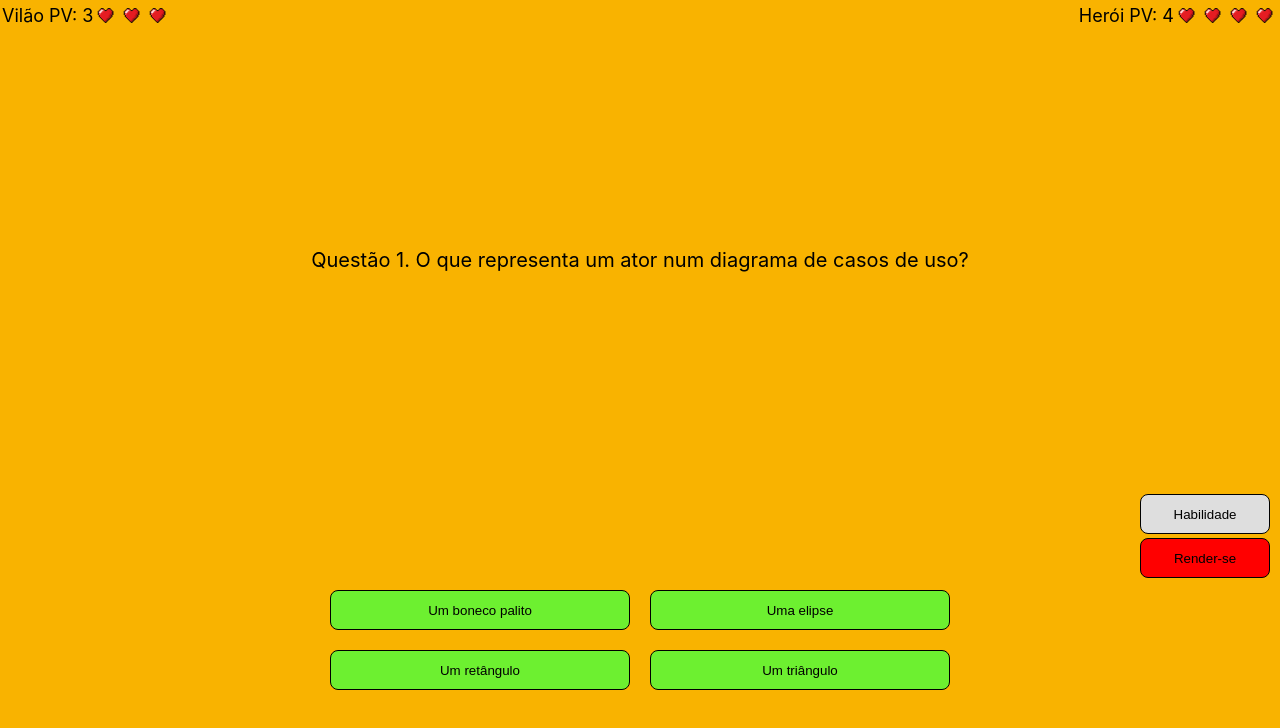
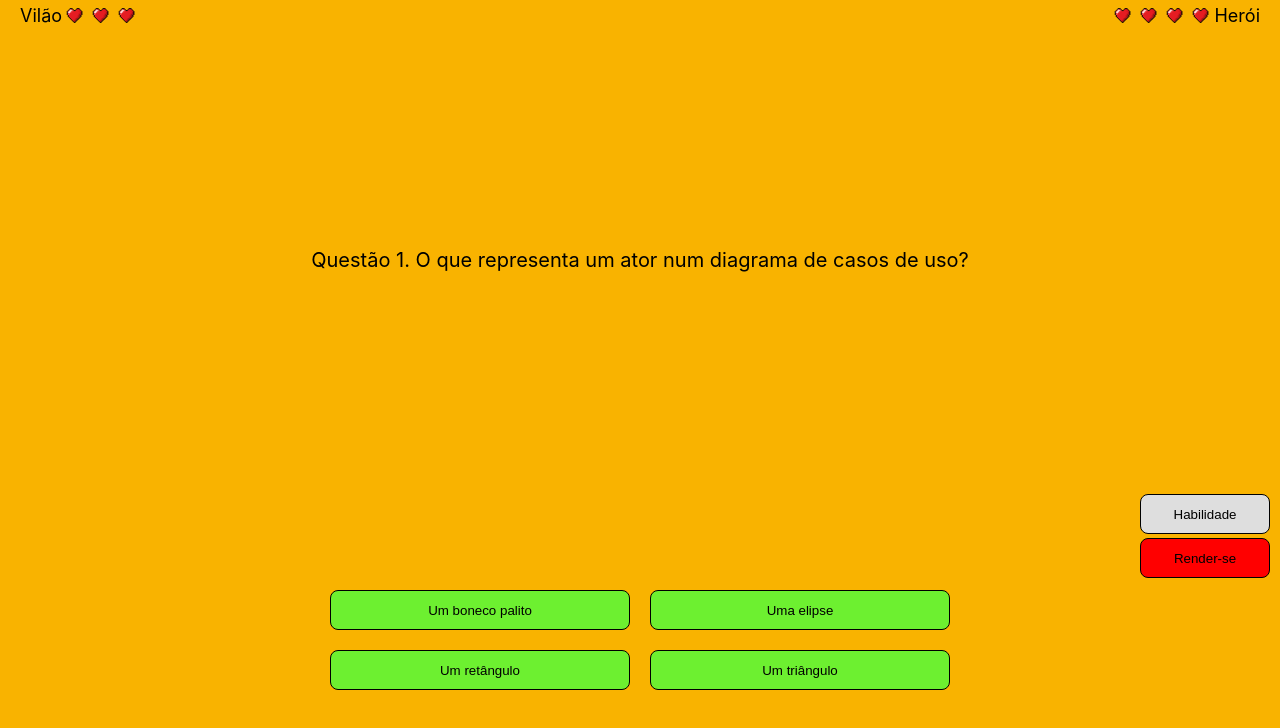
Before and after one commit to IrvinKXT/ucbattle, a React (Create React App) app: page /V1 in a window 1280 px wide. Shown: the top 728 px of the page. Built offline with nearby package versions, Linux system fonts and the light colour scheme.

Commit message:
Add files via upload

```diff
--- a/src/Treino.js
+++ b/src/Treino.js
@@ -142,8 +142,8 @@ function Treino(props) {
         else {
             charada = Questoes[questao];
         }
-        const vilao = "Vilão PV: " + vpv;
-        const heroi = "Herói PV: 4";
+        const vilao = "Vilão"
+        const heroi = "Herói";
 
         if (hwin === true) {
             if (props.ganharPerder) {
@@ -153,7 +153,7 @@ function Treino(props) {
                 <div className='vcontainer'>
                     <div className='pvs'>
                         <div className='vpv'>{vilao} {Coracao(0, vpv)}</div>
-                        <div className='hpv'>{heroi} {Coracao(0, 4)}</div>
+                        <div className='hpv'>{Coracao(0, 4)} {heroi}</div>
                     </div>
                     <div className='charadasFim'>
                         <div>{charada}</div>
@@ -182,7 +182,7 @@ function Treino(props) {
             <div className='vcontainer'>
                 <div className='pvs'>
                     <div className='vpv'>{vilao} {Coracao(0, vpv)}</div>
-                    <div className='hpv'>{heroi} {Coracao(0, 4)}</div>
+                    <div className='hpv'>{Coracao(0, 4)} {heroi}</div>
                 </div>
                 <div className='charadas'>
                     <div>{charada}</div>
--- a/src/V.css
+++ b/src/V.css
@@ -93,14 +93,14 @@ body{
   display: flex;
   align-items: center;
   justify-content: center;
-  margin-right: 2px;
+  margin-right: 20px;
 }
 
 .vpv{
   display: flex;
   align-items: center;
   justify-content: center;
-  margin-left: 2px;
+  margin-left: 20px;
 }
 
 .botoesOpcoes{
--- a/src/V1.js
+++ b/src/V1.js
@@ -1,6 +1,6 @@
-import React, {useState} from 'react';
+import React, { useState } from 'react';
 import './V.css';
-import {Link} from 'react-router-dom';
+import { Link } from 'react-router-dom';
 //import axios from 'axios';
 import Alternativa from './components/Alternativa';
 import Dica from './components/Dica';
@@ -11,7 +11,7 @@ import Lose from './components/lose.mp3';
 import HeR from './components/HeR';
 import Corazon from './components/imgs/Corazon.png';
 
-function V1(props){
+function V1(props) {
     const [questao, setQuestao] = useState(0);
     const [alternativa, setAlternativa] = useState(0);
     const [dica, setDica] = useState(0);
@@ -23,8 +23,8 @@ function V1(props){
     const [desativah, setDesativah] = useState(false);
     const [hcor, setHcor] = useState('#DEDEDE');
     const [acor] = useState('#6DF030');
-    const [victory] = useState({audio: new Audio(Victory)});
-    const [lose] = useState({audio: new Audio(Lose)});
+    const [victory] = useState({ audio: new Audio(Victory) });
+    const [lose] = useState({ audio: new Audio(Lose) });
     //const [clicou, setClicou] = useState(false);
 
     /*const updateAPIData = async () => {
@@ -32,24 +32,24 @@ function V1(props){
     }*/
 
     const Habilidade = () => {
-        if(hpv <= 2 && desativah === false){
+        if (hpv <= 2 && desativah === false) {
             setUsouh(true);
         }
     }
 
     const Coracao = (index, max) => {
         let row = [];
-        for(index; index < max; index++){
-            row.push(<img className='CorazonImg' src={Corazon} alt=''/>)
+        for (index; index < max; index++) {
+            row.push(<img className='CorazonImg' src={Corazon} alt='' />)
         }
         return row;
     }
 
     const arrumaCorH = () => {
-        if(!desativah && hpv <= 2 && hcor === '#DEDEDE'){
+        if (!desativah && hpv <= 2 && hcor === '#DEDEDE') {
             setHcor('#4791FF');
         }
-        if(desativah && hcor === '#4791FF'){
+        if (desativah && hcor === '#4791FF') {
             setHcor('#DEDEDE');
         }
     }
@@ -80,59 +80,59 @@ function V1(props){
         setHcor('#DEDEDE');
     }
 
-    function confereAlternativa(i){
+    function confereAlternativa(i) {
         let certo = false;
-        if(vpv > 0 && hpv > 0){
-            for(let x = 0; x < corretas.length; x++){
-                if(i + alternativa === corretas[x]){
+        if (vpv > 0 && hpv > 0) {
+            for (let x = 0; x < corretas.length; x++) {
+                if (i + alternativa === corretas[x]) {
                     certo = true;
                 }
             }
 
-            if(certo){
+            if (certo) {
                 /*if(props.acertarErrar){
                     let audio = new Audio(Correct);
                     audio.play();
                 }*/
-                if(vpv > 1){
+                if (vpv > 1) {
                     setVpv(vpv - 1)
                     setQuestao(questao + 1)
                     setAlternativa(alternativa + 4)
                     setDica(dica + 1)
-                    if(usouh){
+                    if (usouh) {
                         setDesativah(true)
                         setUsouh(false)
                     }
                 }
-                else{
+                else {
                     setVpv(vpv - 1)
                     setHwin(true)
-                    if(usouh){
+                    if (usouh) {
                         setDesativah(true)
                         setUsouh(false)
                     }
                 }
             }
-            else{
+            else {
                 /*if(props.acertarErrar){
                     let audio = new Audio(Incorrect);
                     audio.play();
                 }*/
-                if(hpv > 1){
+                if (hpv > 1) {
                     setHpv(hpv - 1)
                     setQuestao(questao + 1)
                     setAlternativa(alternativa + 4)
                     setDica(dica + 1)
-                    if(usouh){
+                    if (usouh) {
                         setDesativah(true)
                         setUsouh(false)
                     }
 
                 }
-                else{
+                else {
                     setHpv(hpv - 1)
                     setVwin(true)
-                    if(usouh){
+                    if (usouh) {
                         setDesativah(true)
                         setUsouh(false)
                     }
@@ -141,7 +141,7 @@ function V1(props){
         }
     }
 
-    function renderAlternativa(i){
+    function renderAlternativa(i) {
         return <Alternativa
             value0={alternativas[alternativa + 0]}
             value1={alternativas[alternativa + 1]}
@@ -160,37 +160,37 @@ function V1(props){
         />
     }
 
-    function render(){
+    function render() {
         let charada;
-        if(hwin){
+        if (hwin) {
             charada = "Vencedor: Herói";
-            if(!props.v2){
+            if (!props.v2) {
                 props.alteraV2();
             }
         }
-        else{
-            if(vwin){
+        else {
+            if (vwin) {
                 charada = "Vencedor: Vilão";
             }
-            else{
+            else {
                 charada = Questoes[questao];
             }
         }
-        const vilao = "Vilão PV: " + vpv;
-        const heroi = "Herói PV: " + hpv;
+        const vilao = "Vilão";
+        const heroi = "Herói";
 
-        if(hwin === true || vwin === true){
-            if(hwin && props.ganharPerder){
+        if (hwin === true || vwin === true) {
+            if (hwin && props.ganharPerder) {
                 victory.audio.play();
             }
-            else if(vwin && props.ganharPerder){
+            else if (vwin && props.ganharPerder) {
                 lose.audio.play();
             }
-            return(
+            return (
                 <div className='vcontainer'>
                     <div className='pvs'>
                         <div className='vpv'>{vilao} {Coracao(0, vpv)}</div>
-                    <div className='hpv'>{heroi} {Coracao(0, hpv)}</div>
+                        <div className='hpv'> {Coracao(0, hpv)}{heroi}</div>
                     </div>
                     <div className='charadasFim'>
                         <div>{charada}</div>
@@ -214,13 +214,13 @@ function V1(props){
 
         arrumaCorH();
 
-        return(
+        return (
             <div className='vcontainer'>
                 <div className='pvs'>
                     <div className='vpv'>{vilao} {Coracao(0, vpv)}</div>
-                    <div className='hpv'>{heroi} {Coracao(0, hpv)}</div>
+                    <div className='hpv'> {Coracao(0, hpv)}{heroi}</div>
                 </div>
-                <div className='charadas' style={{fontSize: "20px"}}>
+                <div className='charadas' style={{ fontSize: "20px" }}>
                     <div>{"Questão " + (questao + 1) + ". " + charada}</div>
                 </div>
                 <HeR
@@ -282,7 +282,7 @@ const alternativas = [
     "Um boneco palito",
     "Um retângulo"
 ];
-const corretas = [0,6,9,15,16,23];
+const corretas = [0, 6, 9, 15, 16, 23];
 const dicas = [
     "Dica: Lembra uma pessoa",
     "Dica: Está relacionado a interação",
--- a/src/V2.js
+++ b/src/V2.js
@@ -48,8 +48,8 @@ function V2(props) {
 
     const Coracao = (index, max) => {
         let row = [];
-        for(index; index < max; index++){
-            row.push(<img className='CorazonImg' src={Corazon} alt=''/>)
+        for (index; index < max; index++) {
+            row.push(<img className='CorazonImg' src={Corazon} alt='' />)
         }
         return row;
     }
@@ -172,8 +172,8 @@ function V2(props) {
                 charada = Questoes[questao];
             }
         }
-        const vilao = "Vilão PV: " + vpv;
-        const heroi = "Herói PV: " + hpv;
+        const vilao = "Vilão";
+        const heroi = "Herói";
 
         if (hwin === true || vwin === true) {
             if (hwin && props.ganharPerder) {
@@ -186,7 +186,7 @@ function V2(props) {
                 <div className='vcontainer'>
                     <div className='pvs'>
                         <div className='vpv'>{vilao} {Coracao(0, vpv)}</div>
-                        <div className='hpv'>{heroi} {Coracao(0, hpv)}</div>
+                        <div className='hpv'> {Coracao(0, hpv)}{heroi}</div>
                     </div>
                     <div className='charadasFim'>
                         <div>{charada}</div>
@@ -217,7 +217,7 @@ function V2(props) {
             <div className='vcontainer'>
                 <div className='pvs'>
                     <div className='vpv'>{vilao} {Coracao(0, vpv)}</div>
-                    <div className='hpv'>{heroi} {Coracao(0, hpv)}</div>
+                    <div className='hpv'> {Coracao(0, hpv)}{heroi}</div>
                 </div>
                 <div className='charadas'>
                     <div>{"Questão " + (questao + 1) + ". " + charada}</div>
--- a/src/V3.js
+++ b/src/V3.js
@@ -54,8 +54,8 @@ function V3(props) {
 
     const Coracao = (index, max) => {
         let row = [];
-        for(index; index < max; index++){
-            row.push(<img className='CorazonImg' src={Corazon} alt=''/>)
+        for (index; index < max; index++) {
+            row.push(<img className='CorazonImg' src={Corazon} alt='' />)
         }
         return row;
     }
@@ -178,8 +178,8 @@ function V3(props) {
                 charada = Questoes[questao];
             }
         }
-        const vilao = "Vilão PV: " + vpv;
-        const heroi = "Herói PV: " + hpv;
+        const vilao = "Vilão";
+        const heroi = "Herói";
 
         if (hwin === true || vwin === true) {
             if (hwin && props.ganharPerder) {
@@ -192,7 +192,7 @@ function V3(props) {
                 <div className='vcontainer'>
                     <div className='pvs'>
                         <div className='vpv'>{vilao} {Coracao(0, vpv)}</div>
-                        <div className='hpv'>{heroi} {Coracao(0, hpv)}</div>
+                        <div className='hpv'> {Coracao(0, hpv)}{heroi}</div>
                     </div>
                     <div className='charadasFim'>
                         <div>{charada}</div>
@@ -223,7 +223,7 @@ function V3(props) {
             <div className='vcontainer'>
                 <div className='pvs'>
                     <div className='vpv'>{vilao} {Coracao(0, vpv)}</div>
-                    <div className='hpv'>{heroi} {Coracao(0, hpv)}</div>
+                    <div className='hpv'> {Coracao(0, hpv)}{heroi}</div>
                 </div>
                 <div className='charadasImg'>
                     <div>{"Questão " + (questao + 1) + ". " + charada}</div>
--- a/src/V4.js
+++ b/src/V4.js
@@ -51,8 +51,8 @@ function V4(props) {
 
     const Coracao = (index, max) => {
         let row = [];
-        for(index; index < max; index++){
-            row.push(<img className='CorazonImg' src={Corazon} alt=''/>)
+        for (index; index < max; index++) {
+            row.push(<img className='CorazonImg' src={Corazon} alt='' />)
         }
         return row;
     }
@@ -175,8 +175,8 @@ function V4(props) {
                 charada = Questoes[questao];
             }
         }
-        const vilao = "Vilão PV: " + vpv;
-        const heroi = "Herói PV: " + hpv;
+        const vilao = "Vilão";
+        const heroi = "Herói";
 
         if (hwin === true || vwin === true) {
             if (hwin && props.ganharPerder) {
@@ -189,7 +189,7 @@ function V4(props) {
                 <div className='vcontainer'>
                     <div className='pvs'>
                         <div className='vpv'>{vilao} {Coracao(0, vpv)}</div>
-                        <div className='hpv'>{heroi} {Coracao(0, hpv)}</div>
+                        <div className='hpv'> {Coracao(0, hpv)}{heroi}</div>
                     </div>
                     <div className='charadasFim'>
                         <div>{charada}</div>
@@ -220,7 +220,7 @@ function V4(props) {
             <div className='vcontainer'>
                 <div className='pvs'>
                     <div className='vpv'>{vilao} {Coracao(0, vpv)}</div>
-                    <div className='hpv'>{heroi} {Coracao(0, hpv)}</div>
+                    <div className='hpv'> {Coracao(0, hpv)}{heroi}</div>
                 </div>
                 <div className='charadasImg'>
                     <div>{"Questão " + (questao + 1) + ". " + charada}</div>
--- a/src/V5.js
+++ b/src/V5.js
@@ -52,8 +52,8 @@ function V5(props) {
 
     const Coracao = (index, max) => {
         let row = [];
-        for(index; index < max; index++){
-            row.push(<img className='CorazonImg' src={Corazon} alt=''/>)
+        for (index; index < max; index++) {
+            row.push(<img className='CorazonImg' src={Corazon} alt='' />)
         }
         return row;
     }
@@ -176,8 +176,8 @@ function V5(props) {
                 charada = Questoes[questao];
             }
         }
-        const vilao = "Vilão PV: " + vpv;
-        const heroi = "Herói PV: " + hpv;
+        const vilao = "Vilão";
+        const heroi = "Herói";
 
         if (hwin === true || vwin === true) {
             if (hwin && props.ganharPerder) {
@@ -190,7 +190,7 @@ function V5(props) {
                 <div className='vcontainer'>
                     <div className='pvs'>
                         <div className='vpv'>{vilao} {Coracao(0, vpv)}</div>
-                        <div className='hpv'>{heroi} {Coracao(0, hpv)}</div>
+                        <div className='hpv'> {Coracao(0, hpv)}{heroi}</div>
                     </div>
                     <div className='charadasFim'>
                         <div>{charada}</div>
@@ -222,7 +222,7 @@ function V5(props) {
             <div className='vcontainer'>
                 <div className='pvs'>
                     <div className='vpv'>{vilao} {Coracao(0, vpv)}</div>
-                    <div className='hpv'>{heroi} {Coracao(0, hpv)}</div>
+                    <div className='hpv'> {Coracao(0, hpv)}{heroi}</div>
                 </div>
                 <div className='charadasImg'>
                     <div className='charada'>{"Questão " + (questao + 1) + ". " + charada}</div>
```
Lines whose indentation alone changed are shown as unchanged.
